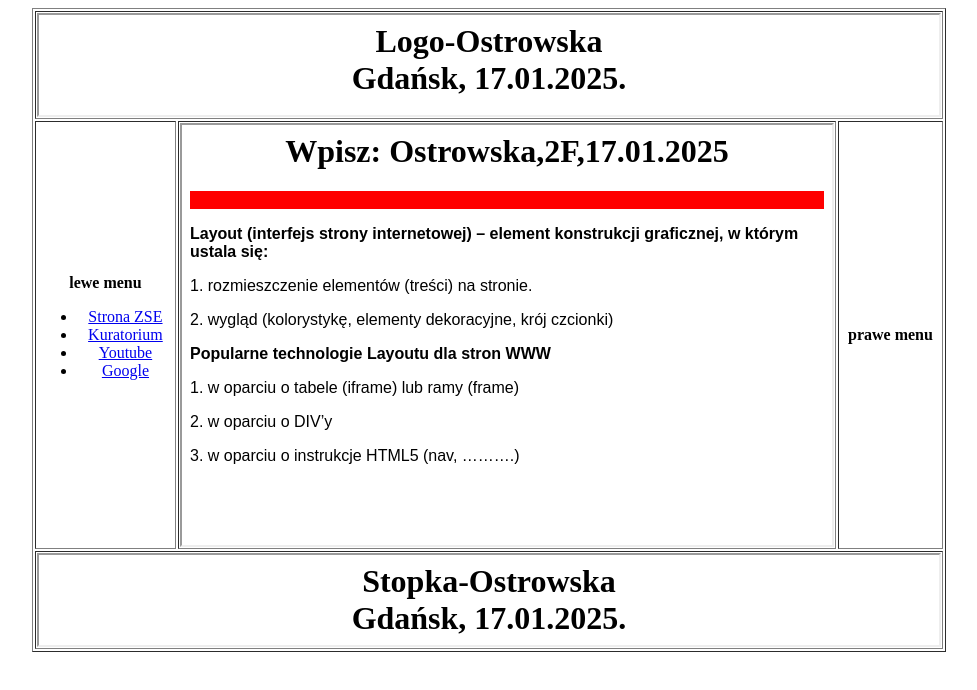
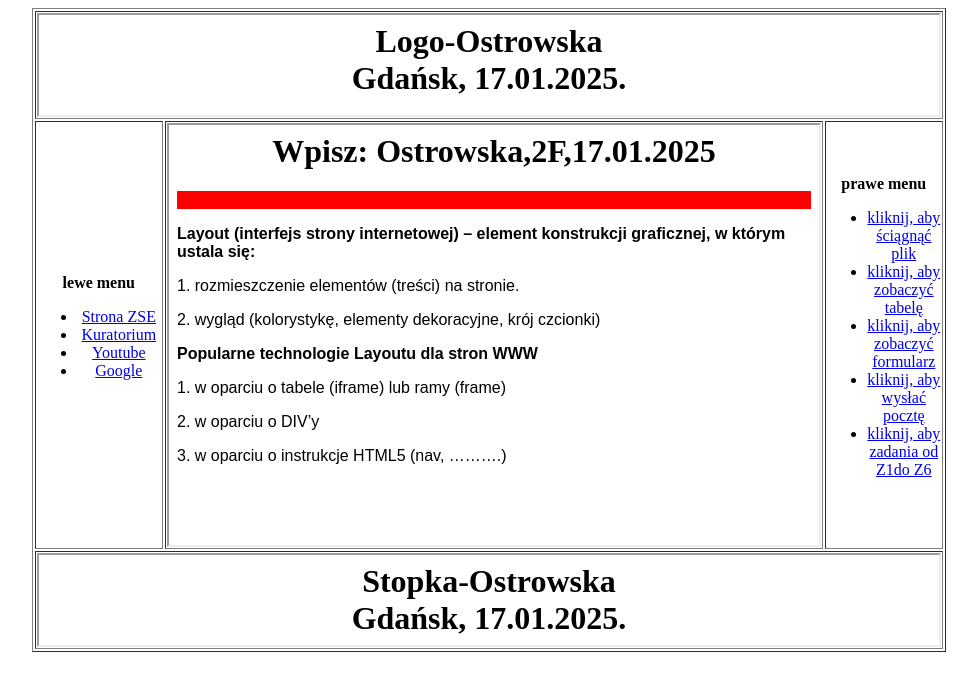
Before and after one commit to JulkaOstrowska1/Zadanie2, a plain HTML site: page index.html in a window 1280 px wide. Shown: the whole page, without its empty margins (151-1128 px from the left). Drawn offline with Linux system fonts and the light colour scheme.

Commit message:
Update index.html

```diff
--- a/index.html
+++ b/index.html
@@ -32,8 +32,28 @@
    <td align=center>
     <iframe width=650 height=420 name="obszar_glowny" src="glowny_ostrowska.html" border="0" ></iframe>
    </td>
- <td width=18% align="center">
+<td width=18% align="center">
  <b>prawe menu</b>
+ <ul>
+ <li>
+ <a href="Plik.zip">kliknij, aby ściągnąć plik</a>
+ </li>
+ <li>
+ <a href="https://julkaostrowska1.github.io/WitrynyaplikacjePracownia/Tabela_Ostrowska.html" target="obszar_glowny">kliknij, aby
+zobaczyć tabelę</a>
+ </li>
+ <li>
+ <a href="https://julkaostrowska1.github.io/WitrynyaplikacjePracownia/Formularz_Ostrowska.html" target="obszar_glowny">kliknij, aby
+zobaczyć formularz</a>
+ </li>
+ <li>
+ <a href="mailto:ostrjull23@edu.gda.pl">kliknij, aby wysłać pocztę</a>
+ </li>
+ <li>
+ <a href="https://julkaostrowska1.github.io/WitrynyaplikacjePracownia/" target="obszar_glowny">kliknij, aby
+zadania od Z1do Z6</a>
+ </li>
+ </ul>
  </td>
   </tr>
 
```
